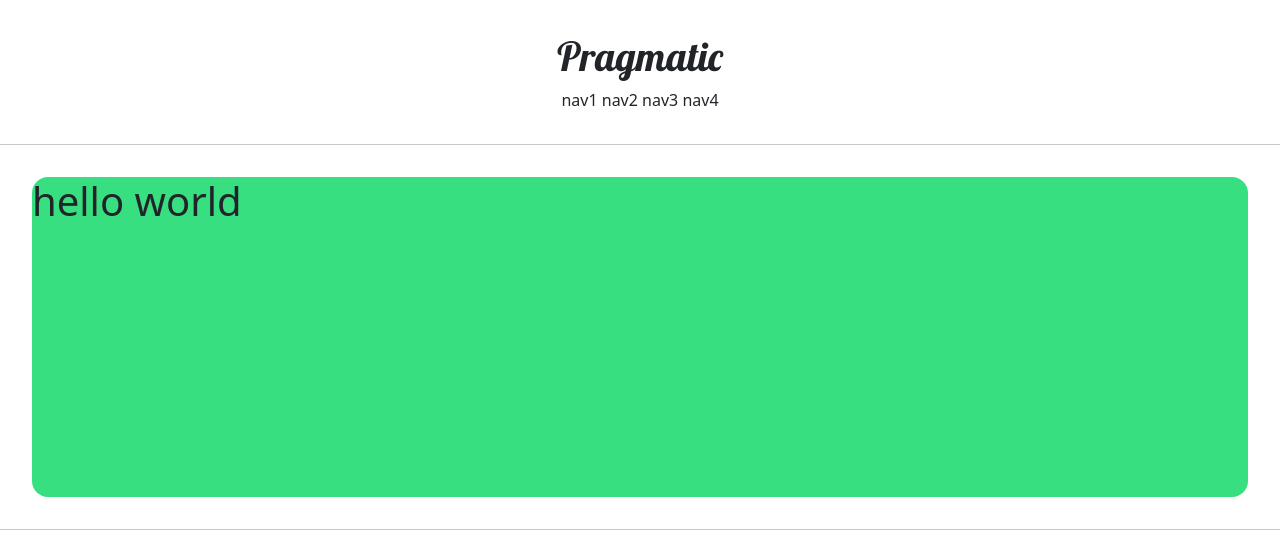
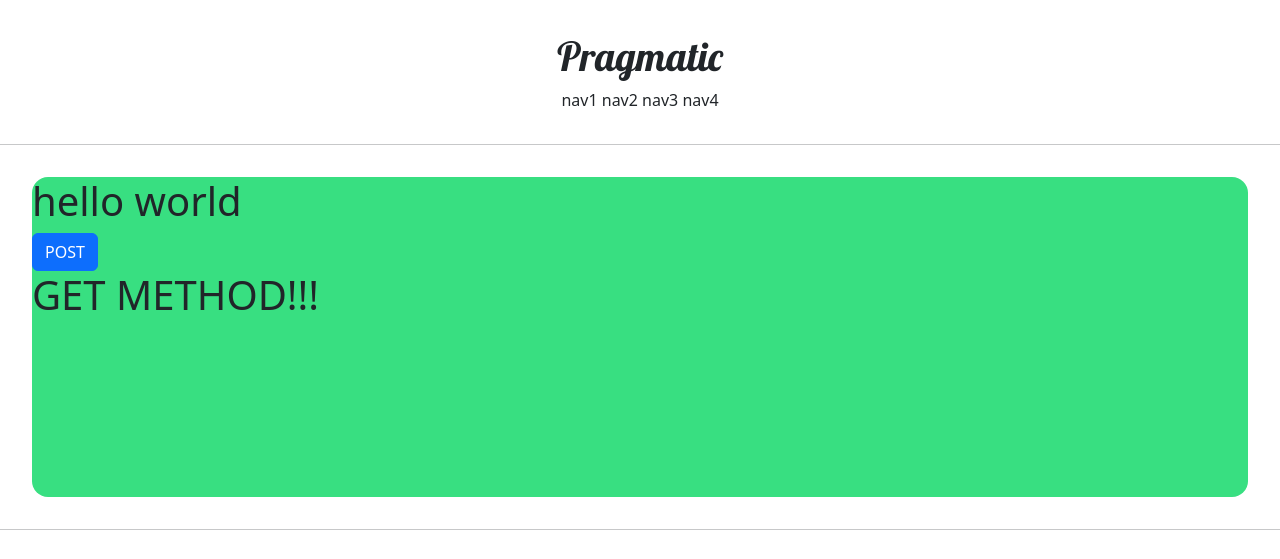
Before and after one commit to sijune/pragmatic, a Django app: page /account/hello_world/ in a window 1280 px wide. Shown: the top 559 px of the page. Run offline with Django 4.2, Linux system fonts and the light colour scheme.

Commit message:
Django 16 commit

```diff
--- a/accountapp/templates/accountapp/hello_world.html
+++ b/accountapp/templates/accountapp/hello_world.html
@@ -4,6 +4,15 @@
 
     <div style="height: 20rem; background-color: #38df81; border-radius: 1rem; margin: 2rem;">
       <h1>hello world</h1>
+
+        <form action="/account/hello_world/" method="post">
+            {% csrf_token %}
+            <input type="submit" class="btn btn-primary" value="POST">
+        </form>
+
+        <h1>
+            {{ text }}
+        </h1>
     </div>
 
 {% endblock %}
--- a/accountapp/views.py
+++ b/accountapp/views.py
@@ -5,5 +5,9 @@ from django.shortcuts import render
 
 
 def hello_world(request):
-    # return HttpResponse('Hello World!')
-    return render(request, "accountapp/hello_world.html")
+
+    if request.method == "POST":
+        return render(request, "accountapp/hello_world.html", context={'text': 'POST METHOD!!!'})
+    else:
+        return render(request, "accountapp/hello_world.html", context={'text': 'GET METHOD!!!'})
+        # return HttpResponse('Hello World!')
```
